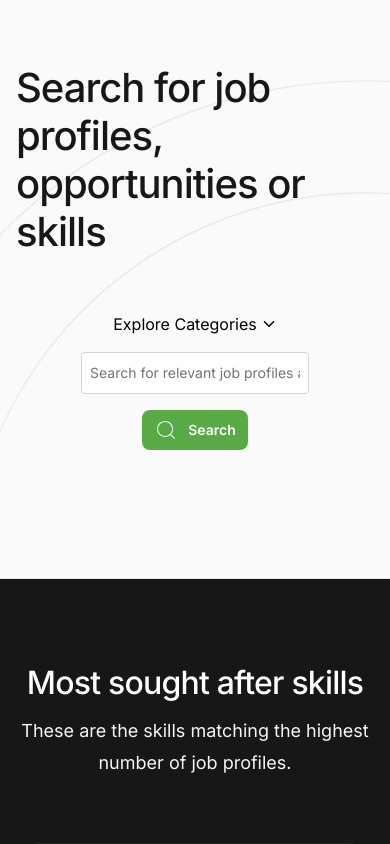
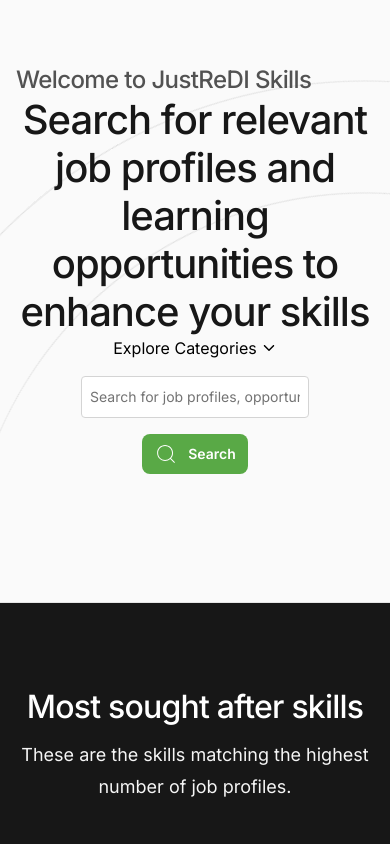
Before and after one commit to dnna/justredi-skills, a Next.js app: page /test in a window 390 px wide. Shown: the top 844 px of the page. Built offline with nearby package versions, Linux system fonts and the light colour scheme.

Commit message:
Mobile improvements in hero

```diff
--- a/components/Hero.tsx
+++ b/components/Hero.tsx
@@ -56,22 +56,25 @@
   return (
     <div className="overflow-hidden pb-32 pt-16">
       <Container>
-        <div className="lg:grid lg:grid-cols-12 lg:gap-x-8 lg:gap-y-20">
+        <div className="lg:grid lg:grid-cols-12 lg:gap-x-8 lg:gap-y-10">
           <div className="relative z-10 mx-auto max-w-2xl lg:col-span-12 lg:max-w-none xl:col-span-12">
             <BackgroundIllustration className="absolute left-1/2 top-4 h-[1026px] w-[1026px] -translate-x-1/3 stroke-gray-300/70 [mask-image:linear-gradient(to_bottom,white_20%,transparent_75%)] sm:top-16 sm:-translate-x-1/2 lg:-top-16 lg:ml-12 xl:-top-14 xl:ml-0" />
           </div>
           <div className="relative z-10 mx-auto max-w-2xl lg:col-span-12 lg:max-w-none xl:col-span-12">
-            <h1 className="text-4xl font-medium tracking-tight text-gray-900">
-              Search for job profiles, opportunities or skills
+            <h1 className="text-2xl font-medium tracking-tight text-gray-600">Welcome to JustReDI Skills</h1>
+          </div>
+          <div className="relative z-10 mx-auto max-w-2xl lg:col-span-12 lg:max-w-none xl:col-span-12">
+            <h1 className="text-center text-4xl font-medium tracking-tight text-gray-900">
+              Search for relevant job profiles and learning opportunities to enhance your skills
             </h1>
-            <div className="mt-14 flex w-full flex-col items-center gap-4 lg:mt-20 lg:flex-row">
+            <div className="mx-auto flex w-2/3 flex-col items-center gap-4 lg:mt-8 lg:flex-row">
               <div className="flex items-center justify-center">
                 Explore Categories <IoIosArrowDown className="h4 ml-1 w-4" />
               </div>
               <div className="flex-grow">
                 <input
                   type="text"
-                  placeholder="Search for relevant job profiles and learning opportunities to enhance your skills"
+                  placeholder="Search for job profiles, opportunities or skills"
                   className="w-full rounded border border-gray-300 p-2 text-sm text-gray-600"
                 />
               </div>
```
